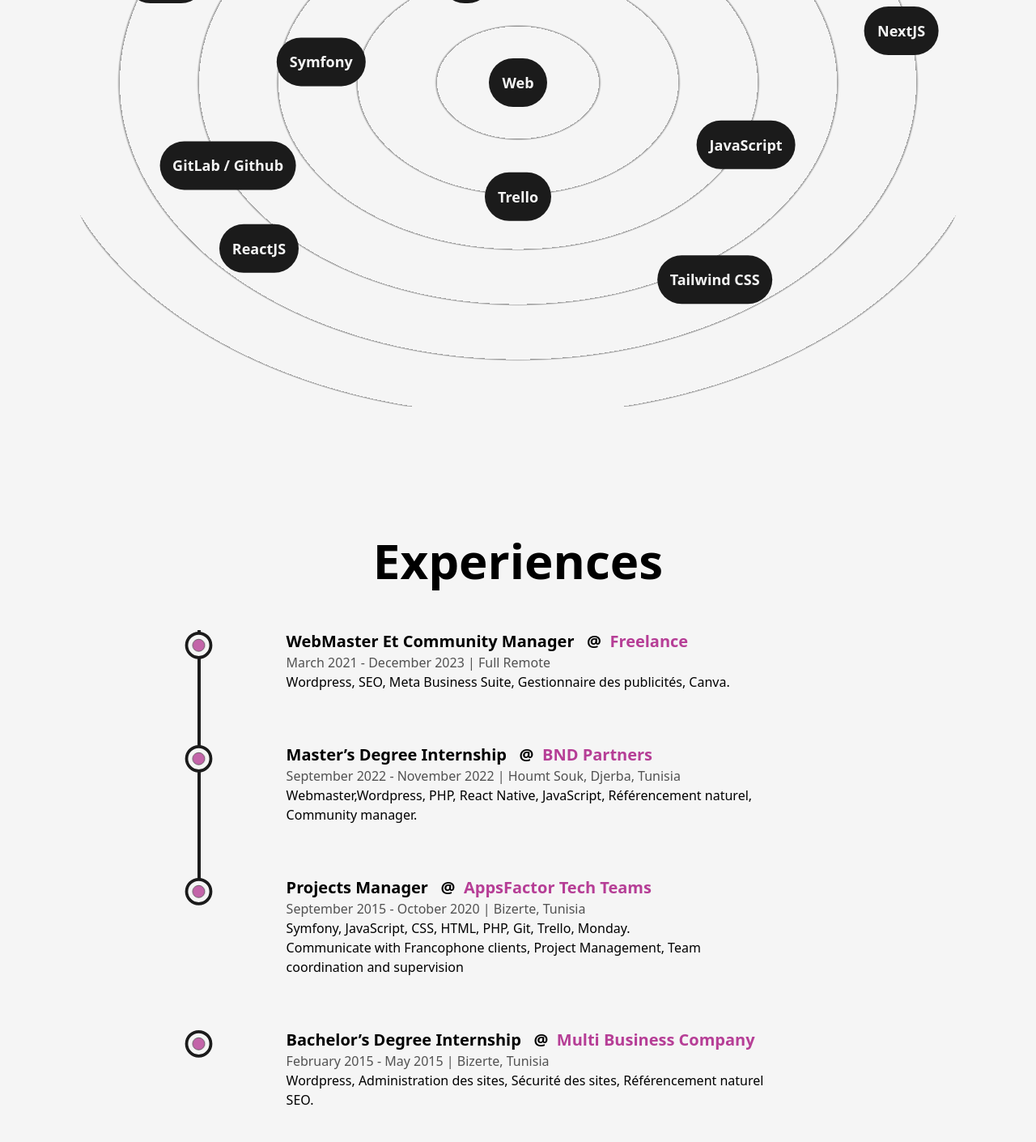
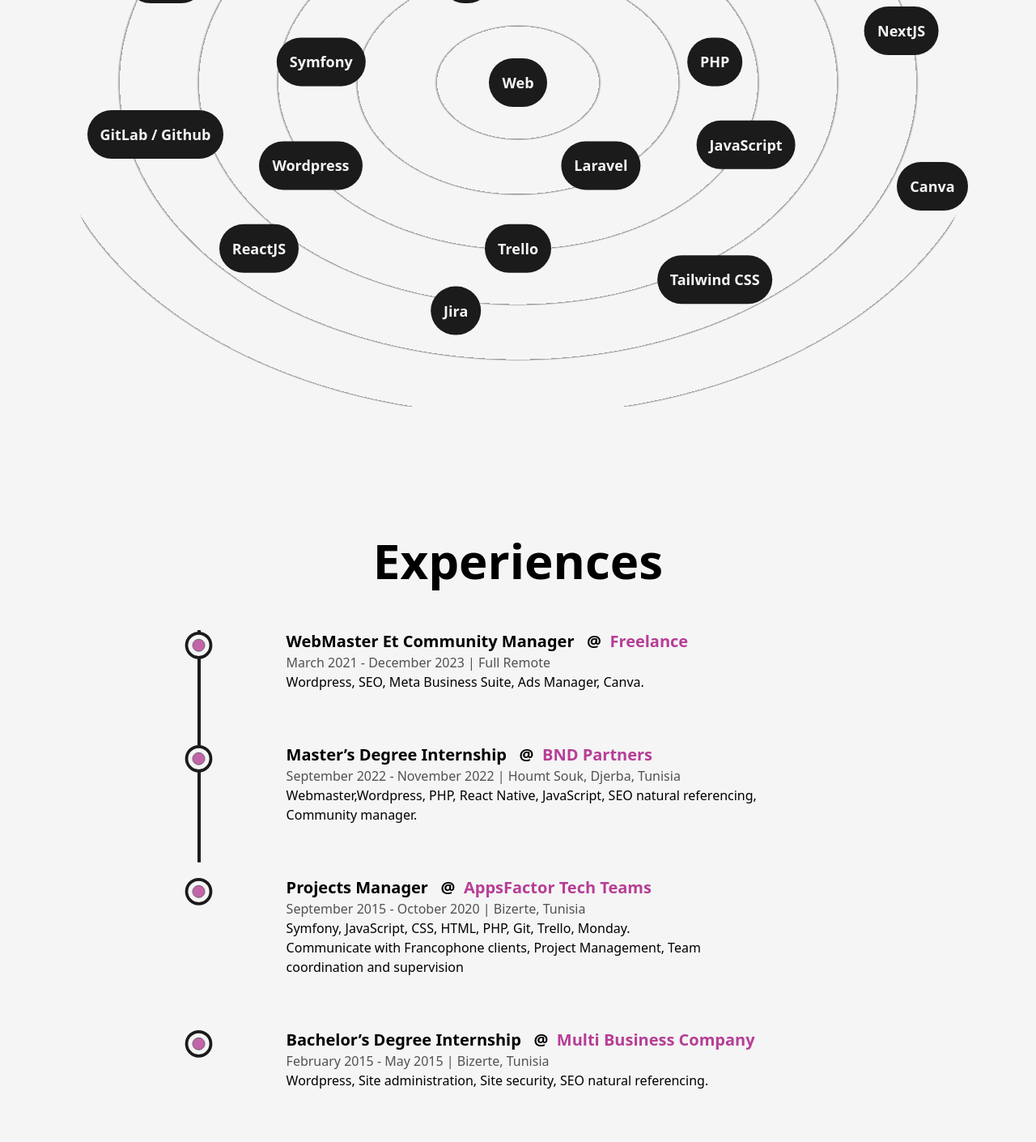
Before and after one commit to marwabtm/My_portfolio, a Next.js app: page / in a window 1280 px wide. Shown: the part 1880-3290 px from the top of the page at 81% size. Built offline with nearby package versions, Linux system fonts and the light colour scheme.

Commit message:
modif 2 one page

```diff
--- a/src/components/Experiences.js
+++ b/src/components/Experiences.js
@@ -38,10 +38,10 @@
                 <motion.div style={{ scaleY: scrollYProgress }} className="absolute left-9 top-0 w-[4px] h-full bg-dark origin-top dark:bg-light " />
                 <ul className="w-full flex flex-col items-start justify-between ml-4">
                     <Details position="WebMaster et community Manager" company="Freelance" companyLink="" time="March 2021 - December 2023"
-                        adress="Full Remote" tools="Wordpress, SEO, Meta Business Suite, Gestionnaire des publicités, Canva." work="" />
+                        adress="Full Remote" tools="Wordpress, SEO, Meta Business Suite, Ads Manager, Canva." work="" />
 
                     <Details position="Master’s Degree Internship" company="BND Partners" companyLink="" time="September 2022 - november 2022"
-                        adress="Houmt souk, Djerba, Tunisia" tools="Webmaster,Wordpress, PHP, React Native, JavaScript, Référencement naturel, Community manager." work="" />
+                        adress="Houmt souk, Djerba, Tunisia" tools="Webmaster,Wordpress, PHP, React Native, JavaScript, SEO natural referencing, Community manager." work="" />
 
                     <Details position="Projects Manager" company="AppsFactor Tech Teams" companyLink="https://www.linkedin.com/company/appsfactor" time="September 2015 - October 2020"
                         adress="Bizerte, Tunisia"
@@ -50,12 +50,12 @@
 
                     <Details position="Bachelor’s Degree Internship" company="Multi Business Company" companyLink="" time="February 2015 - May 2015"
                         adress="Bizerte, Tunisia"
-                        tools="Wordpress, Administration des sites, Sécurité des sites, Référencement naturel SEO."
+                        tools="Wordpress, Site administration, Site security, SEO natural referencing."
                         work="" />
 
-                    <Details position="Bachelor’s Degree Internship" company="Bureau des affaires religieuses" companyLink="" time="February 2013 - May 2013"
+                    <Details position="Bachelor’s Degree Internship" company="Office of Religious Affairs" companyLink="" time="February 2013 - May 2013"
                         adress="Houmt souk, Djerba, Tunisia"
-                        tools="Céation d une application web en PHP Native."
+                        tools="Creation of a web application in PHP Native."
                         work="" />
                 </ul>
             </div>
--- a/src/components/Navbar.js
+++ b/src/components/Navbar.js
@@ -1,8 +1,5 @@
 import Link from "next/link"
 import React, { useState } from "react"
-import Image from "next/image"
-import Logo from "./Logo"
-import Logopng from "../../public/images/MBT.png"
 import { useRouter } from "next/router"
 import { FacabookIcon, GitlabIcon, InstagramIcon, LinkedinIcon, LogoIcon, MoonIcon, SunIcon } from "./Icons"
 import { motion } from "framer-motion"
@@ -142,8 +139,6 @@
                     : null
             }
             <div className="absolute left-[50%] top-2 translate-x-[-50%] z-0 ">
-                {/*<Logo />
-                <Image src={Logopng} alt="logo MBT" className={"w-20"} />*/}
                 <LogoIcon className={"w-2 md:w-0.5"} />
             </div>
 
--- a/src/components/Skills.js
+++ b/src/components/Skills.js
@@ -19,15 +19,19 @@
                 <Skill name="Symfony" x="-19vw" y="-2vw" />
                 <Skill name="CSS" x="-5vw" y="-10vw" />
                 <Skill name="JavaScript" x="22vw" y="6vw" />
-                <Skill name="Trello" x="0vw" y="11vw" />
+                <Skill name="Laravel" x="8vw" y="8vw" />
+                <Skill name="Trello" x="0vw" y="16vw" />
+                <Skill name="PHP" x="19vw" y="-2vw" />
                 <Skill name="Bootstrap" x="16vw" y="-12vw" />
                 <Skill name="HTML" x="-18vw" y="-15vw" />
                 <Skill name="NextJS" x="37vw" y="-5vw" />
                 <Skill name="Monday" x="8vw" y="-22vw" />
                 <Skill name="Windev" x="-34vw" y="-10vw" />
-
-                <Skill name="GitLab / Github" x="-28vw" y="8vw" />
+                <Skill name="Wordpress" x="-20vw" y="8vw" />
+                <Skill name="GitLab / Github" x="-35vw" y="5vw" />
                 <Skill name="ReactJS" x="-25vw" y="16vw" />
+                <Skill name="Jira" x="-6vw" y="22vw" />
+                <Skill name="Canva" x="40vw" y="10vw" />
                 <Skill name="Tailwind CSS" x="19vw" y="19vw" />
             </div>
         </div>
```
